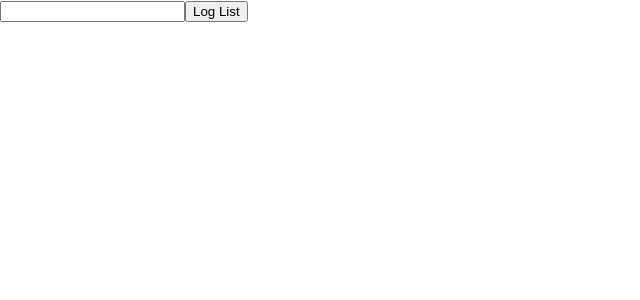
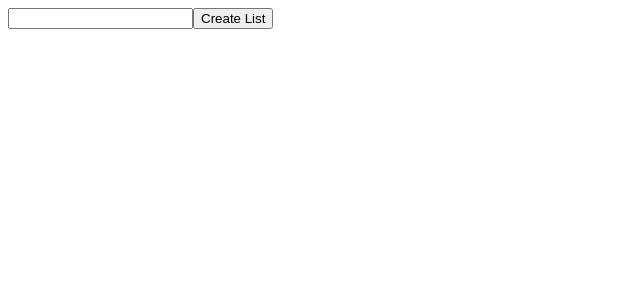
Before and after one commit to BrianCurrie/you-should-watch, a React (Create React App) app: page / in a window 1280 px wide. Shown: the top 300 px of the page, without its empty margins (0-640 px from the left). Built offline with nearby package versions, Linux system fonts and the light colour scheme.

Commit message:
Basic routing, unique sharable links

```diff
--- a/package.json
+++ b/package.json
@@ -10,6 +10,7 @@
         "firebase": "^9.6.2",
         "react": "^17.0.2",
         "react-dom": "^17.0.2",
+        "react-router-dom": "^6.2.1",
         "react-scripts": "5.0.0",
         "sass": "^1.45.2",
         "web-vitals": "^2.1.2"
--- a/src/App.js
+++ b/src/App.js
@@ -2,7 +2,7 @@ import React, { useState } from 'react';
 import Axios from 'axios';
 
 import SearchItem from './SearchItem.js';
-import { setFirestoreList, getFirestoreList } from './FirebaseList.js';
+import { setFirestoreList } from './FirebaseList.js';
 
 const tmdbApiKey = '25fdf9176de21bcf1b06588eca8336a6';
 
@@ -17,6 +17,7 @@ async function searchMovies(query) {
 function App() {
     const [list, setList] = useState([]);
     const [searchEles, setSearchEles] = useState([]);
+    const [shareLink, setShareLink] = useState('');
 
     function addMovie(movie) {
         // Check if movie is already in the list
@@ -28,10 +29,11 @@ function App() {
         }
     }
 
-    async function logList() {
+    async function createList() {
         const docId = await setFirestoreList(list);
-        console.log(docId);
-        //getFirestoreList('IjbgrdV535ac3nCrBWmJ');
+        if (docId) {
+            setShareLink(window.location.href + docId);
+        }
     }
 
     return (
@@ -40,11 +42,11 @@ function App() {
                 onChange={(e) => {
                     searchMovies(e.target.value).then((res) => {
                         setSearchEles(res.data ? res.data.results : []);
-                        console.log(res.data.results);
                     });
                 }}
             />
-            <button onClick={logList}>Log List</button>
+            <button onClick={createList}>Create List</button>
+            <a href={shareLink}>{shareLink}</a>
             {searchEles &&
                 searchEles.map((movie) => (
                     <SearchItem
--- a/src/FirebaseList.js
+++ b/src/FirebaseList.js
@@ -1,4 +1,3 @@
-// Import the functions you need from the SDKs you need
 import { initializeApp } from 'firebase/app';
 import {
     getFirestore,
@@ -7,8 +6,6 @@ import {
     doc,
     getDoc,
 } from 'firebase/firestore';
-// TODO: Add SDKs for Firebase products that you want to use
-// https://firebase.google.com/docs/web/setup#available-libraries
 
 const firebaseConfig = {
     apiKey: 'AIzaSyC_om31A8pKat201vUtBJuPdW05uymiKkc',
@@ -44,9 +41,10 @@ async function getFirestoreList(ref) {
     const docSnap = await getDoc(docRef);
 
     if (docSnap.exists()) {
-        console.log(docSnap.data().listArr);
+        return docSnap.data().listArr;
     } else {
         console.log('Doesnt exist');
+        return [];
     }
 }
 
--- /dev/null
+++ b/src/Routes/List.js
@@ -0,0 +1,20 @@
+import React, { useState, useEffect } from 'react';
+import { useParams } from 'react-router';
+import { getFirestoreList } from '../FirebaseList.js';
+
+export default function List() {
+    const [list, setList] = useState([]);
+    const { id } = useParams();
+    useEffect(() => {
+        getFirestoreList(id).then((arr) => setList(arr));
+    }, []);
+
+    return (
+        <div>
+            <h1>Unique list ID: {id}</h1>
+            {list.map((movie) => (
+                <div key={movie.id}>{movie.title}</div>
+            ))}
+        </div>
+    );
+}
--- a/src/index.css
+++ /dev/null
@@ -1,13 +0,0 @@
-body {
-  margin: 0;
-  font-family: -apple-system, BlinkMacSystemFont, 'Segoe UI', 'Roboto', 'Oxygen',
-    'Ubuntu', 'Cantarell', 'Fira Sans', 'Droid Sans', 'Helvetica Neue',
-    sans-serif;
-  -webkit-font-smoothing: antialiased;
-  -moz-osx-font-smoothing: grayscale;
-}
-
-code {
-  font-family: source-code-pro, Menlo, Monaco, Consolas, 'Courier New',
-    monospace;
-}
--- a/src/index.js
+++ b/src/index.js
@@ -1,17 +1,15 @@
 import React from 'react';
 import ReactDOM from 'react-dom';
-import './index.css';
+import { BrowserRouter, Route, Routes } from 'react-router-dom';
 import App from './App';
-import reportWebVitals from './reportWebVitals';
+import List from './Routes/List';
 
 ReactDOM.render(
-  <React.StrictMode>
-    <App />
-  </React.StrictMode>,
-  document.getElementById('root')
+    <BrowserRouter>
+        <Routes>
+            <Route path="/" element={<App />} />
+            <Route path=":id" element={<List />} />
+        </Routes>
+    </BrowserRouter>,
+    document.getElementById('root')
 );
-
-// If you want to start measuring performance in your app, pass a function
-// to log results (for example: reportWebVitals(console.log))
-// or send to an analytics endpoint. Learn more: https://bit.ly/CRA-vitals
-reportWebVitals();
```
Also changed, not shown: 1 other file (tests, documents, lock files or other folders).
